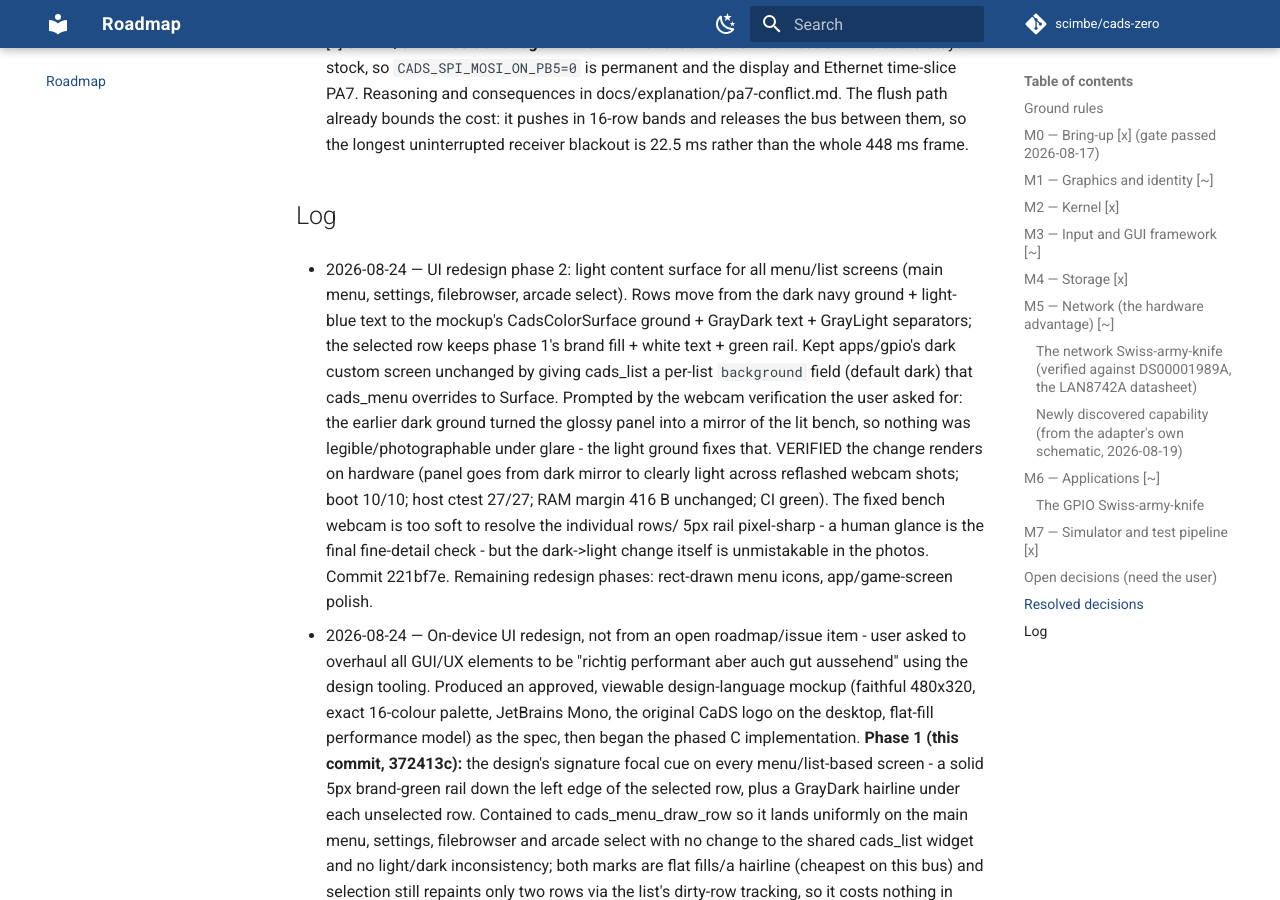
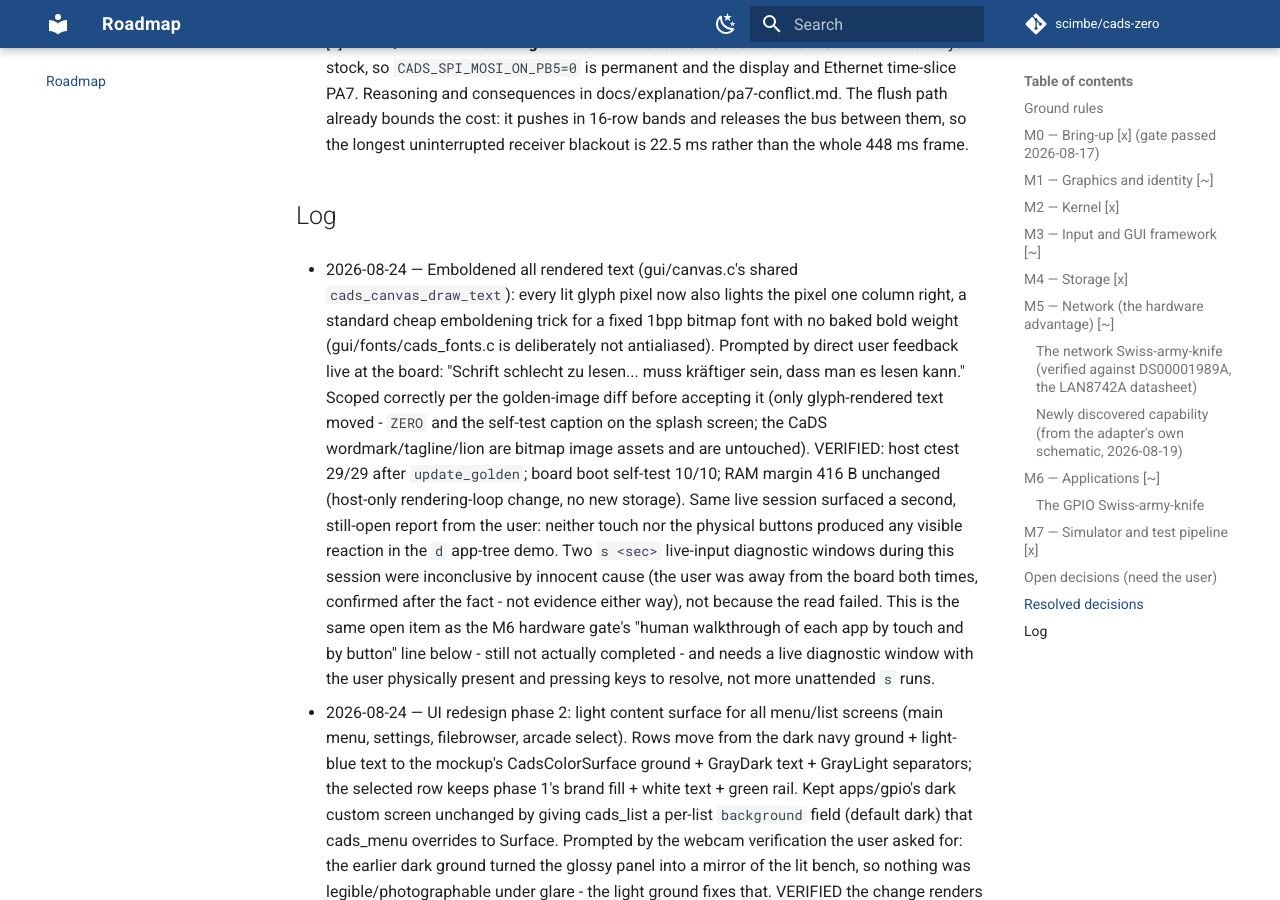
Before and after one commit to scimbe/cads-zero-firmware, an MkDocs documentation site: the page built from docs/ROADMAP.md, in a window 1280 px wide and 900 px high, scrolled down 37414 px. Built offline with MkDocs 1.6.1 and Material for MkDocs 9.7.7, drawn with Linux system fonts in a browser that asks for light colours; comment, search, counter and statistics services are not loaded.

Commit message:
gui: embolden all rendered text for legibility on the physical panel
The 1bpp glyph bitmap has no antialiasing and no baked bold weight, and
the user reported it as too thin to read on the real board. Smear every
lit glyph pixel one column right in the shared draw_text loop - the
standard cheap trick for a fixed bitmap font. Golden-image diff confirmed
the change only touches live-rendered text, not the logo bitmap; updated
splash.png/bringup_pattern.png to match.

```diff
--- a/docs/ROADMAP.md
+++ b/docs/ROADMAP.md
@@ -1950,6 +1950,29 @@
 
 ## Log
 
+- 2026-08-24 — Emboldened all rendered text (gui/canvas.c's shared
+  `cads_canvas_draw_text`): every lit glyph pixel now also lights the pixel
+  one column right, a standard cheap emboldening trick for a fixed 1bpp
+  bitmap font with no baked bold weight (gui/fonts/cads_fonts.c is
+  deliberately not antialiased). Prompted by direct user feedback live at
+  the board: "Schrift schlecht zu lesen... muss kräftiger sein, dass man es
+  lesen kann." Scoped correctly per the golden-image diff before accepting
+  it (only glyph-rendered text moved - `ZERO` and the self-test caption on
+  the splash screen; the CaDS wordmark/tagline/lion are bitmap image assets
+  and are untouched). VERIFIED: host ctest 29/29 after `update_golden`;
+  board boot self-test 10/10; RAM margin 416 B unchanged (host-only
+  rendering-loop change, no new storage). Same live session surfaced a
+  second, still-open report from the user: neither touch nor the physical
+  buttons produced any visible reaction in the `d` app-tree demo. Two
+  `s <sec>` live-input diagnostic windows during this session were
+  inconclusive by innocent cause (the user was away from the board both
+  times, confirmed after the fact - not evidence either way), not because
+  the read failed. This is the same open item as the M6 hardware gate's
+  "human walkthrough of each app by touch and by button" line below -
+  still not actually completed - and needs a live diagnostic window with
+  the user physically present and pressing keys to resolve, not more
+  unattended `s` runs.
+
 - 2026-08-24 — UI redesign phase 2: light content surface for all menu/list
   screens (main menu, settings, filebrowser, arcade select). Rows move from
   the dark navy ground + light-blue text to the mockup's CadsColorSurface
```
Also changed, not shown: 2 other files.
